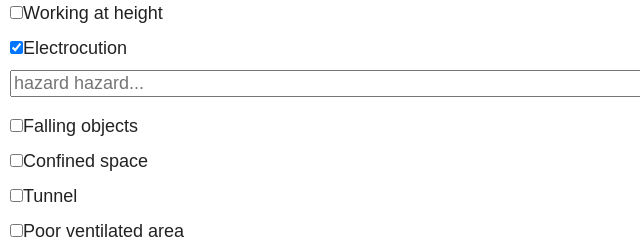
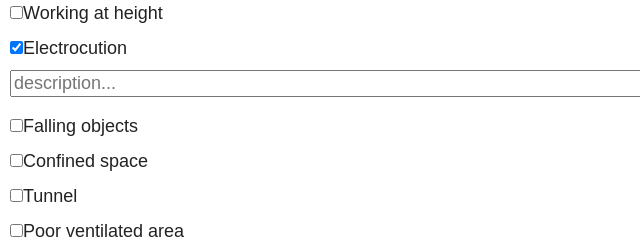
Before and after one commit to ManuInnovations/Safe-As, a plain HTML site: page mockUps/collapsedTask.html in a window 1280 px wide. Shown: the part 1182-1422 px from the top of the page, 0-640 px from the left. Drawn offline with nearby package versions, Linux system fonts and the light colour scheme.

Commit message:
adding box

```diff
--- a/mockUps/collapsedTask.html
+++ b/mockUps/collapsedTask.html
@@ -80,7 +80,7 @@
             <input type="checkbox" name="" value="">Slip/trip/fall hazard<br>
             <input type="checkbox" name="" value="">Working at height<br>
             <input type="checkbox" name="" value="" checked="true">Electrocution<br>
-            <input class="u-full-width" type="Textbox" name="" value="" placeholder="hazard hazard...">
+            <input class="u-full-width" type="Textbox" name="" value="" placeholder="description...">
             <input type="checkbox" name="" value="">Falling objects<br>
             <input type="checkbox" name="" value="">Confined space<br>
             <input type="checkbox" name="" value="">Tunnel<br>
```
Also changed, not shown: mockUps/NewChecklist.html (+1 -1 lines).
